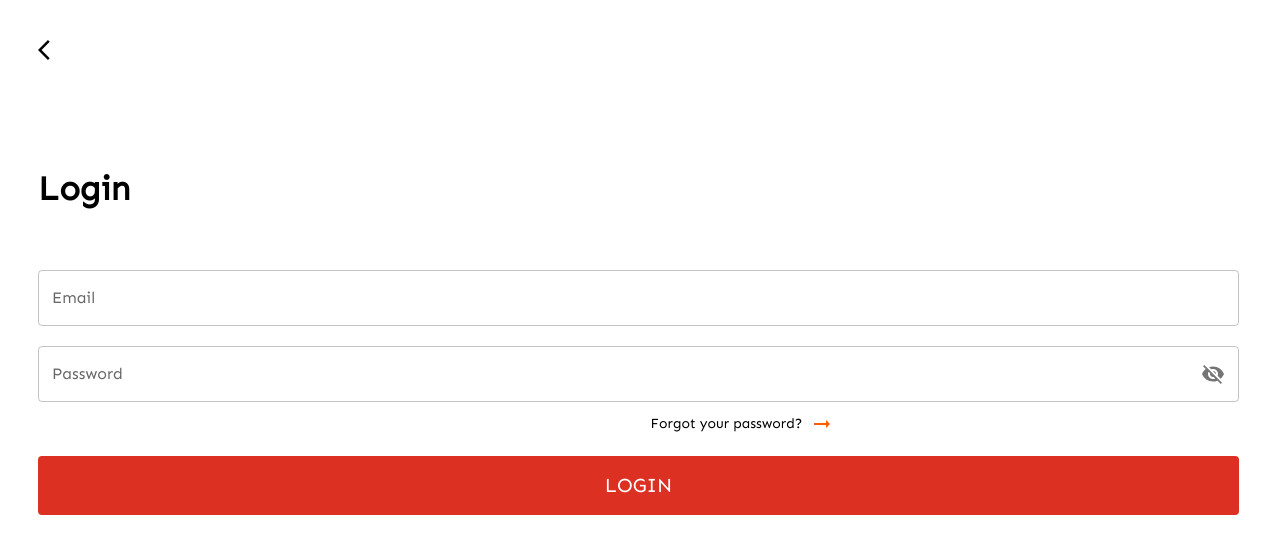
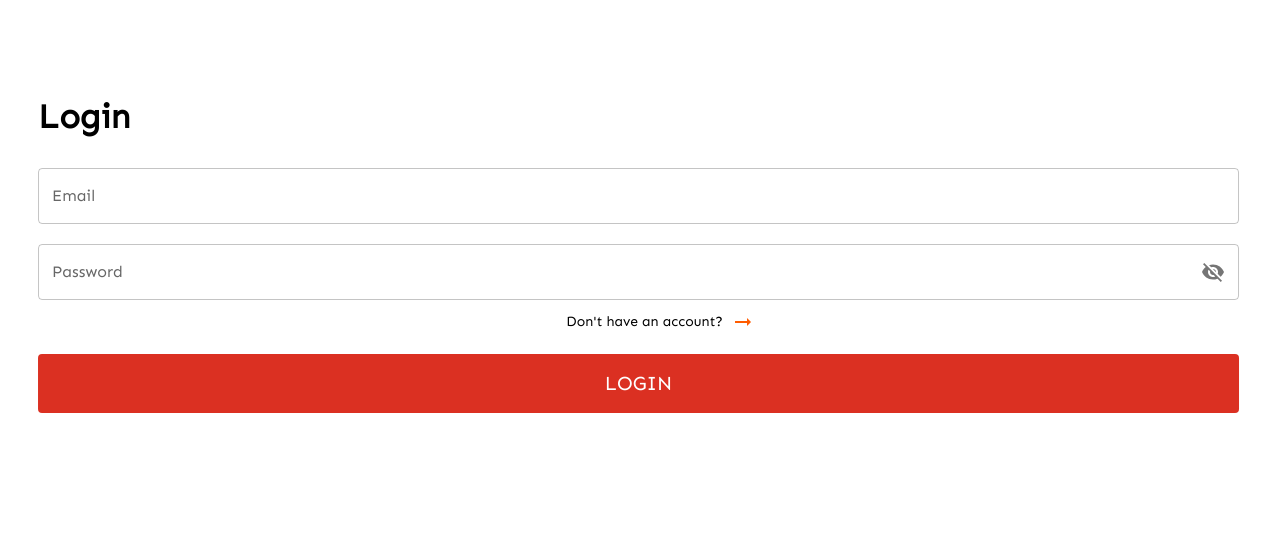
Before and after one commit to kass8mal8/swiftcart, a React (Vite) app in the folder client/: page /signin in a window 1280 px wide. Shown: the top 554 px of the page. Built offline with nearby package versions, Linux system fonts and the light colour scheme.

Commit message:
modified authentication

```diff
--- a/client/src/components/authentication/AuthIntro.jsx
+++ b/client/src/components/authentication/AuthIntro.jsx
@@ -8,9 +8,6 @@ const AuthIntro = () => {
 
     return (
         <>
-            <IconButton sx={{padding: '10px', marginLeft: '-10px', marginTop: '20px'}}>
-                <ArrowBackIos sx={{ color: 'black' }} />
-            </IconButton>
             <Typography variant='h4' className="auth-text" mt={12}>
                 { arr.includes(location.pathname) ? "Login" : "Signup" }
             </Typography>
--- a/client/src/components/authentication/Form.jsx
+++ b/client/src/components/authentication/Form.jsx
@@ -116,9 +116,9 @@ const Form = () => {
                     }}
                 />
                 { location.pathname === '/signin' &&
-                    <Stack direction='row' spacing={1} sx={{ alignItems: 'center', marginLeft: '51%'}}>
-                        <Typography variant='body2'>Forgot your password?</Typography>
-                        <ArrowRightAlt sx={{ color: '#ff5c00' }} />
+                    <Stack direction='row' spacing={1} sx={{ alignItems: 'center', marginLeft: '44%'}}>
+                        <Typography variant='body2'>Don't have an account?</Typography>
+                        <ArrowRightAlt sx={{ color: '#ff5c00' }} onClick={() => navigate('/signup')} />
                     </Stack>
                 }
                 <SubmitButton loading={loading} />
--- a/client/src/components/pages/bag/FilledBag.jsx
+++ b/client/src/components/pages/bag/FilledBag.jsx
@@ -33,8 +33,10 @@ const FilledBag = ({ products }) => {
             const response = await initiateDelete(url)
             console.log(response.message)
             setBagCount( prev => prev - 1)
-            // setProds(prods.filter( prod => prod.id !== id))
-            // console.log(prods)
+
+            const modProducts = prods.filter( prod => prod._id !== id)
+            setProds(modProducts)
+            console.log(prods)
             refetchProducts()
         }
         catch(err) {
@@ -87,6 +89,10 @@ const FilledBag = ({ products }) => {
         }
     }
 
+    // const handleFilterUpdate = (id) => {
+
+    // }
+
     // const orderURI = 'http://localhost:5000/api/orders/place-order'
     // const { post } = usePost(orderURI)
 
@@ -98,7 +104,7 @@ const FilledBag = ({ products }) => {
             { prods.map( product => (
                 <Stack key={product._id} direction='row' spacing={2} mb={2} sx={{ justifyContent: 'space-between' }} className='card'>
                     <img src={product.image} alt='illustration' width='30%' />
-                    <Box>
+                    <Box sx={{ paddingBlock: '10px' }}>
                         <Typography variant='body1' sx={{ fontWeight: '600', marginTop: '10px' }}>{product.title.slice(0, 15)}</Typography>
                         <Stack direction='row' spacing={2} sx={{ alignItems: 'center', marginTop: '20px' }}>
                             <IconButton sx={{background: 'white'}} onClick={() => handleCountUpdate('minus', product._id)}> <Remove /> </IconButton>
--- a/client/src/styles/css/index.css
+++ b/client/src/styles/css/index.css
@@ -3,7 +3,7 @@
   src: url(../../assets//font/Sen-Regular.ttf);
 }
 .auth .form {
-  margin-top: 50px;
+  margin-top: 20px;
 }
 .auth .form .input {
   margin: 10px auto;
```
Also changed, not shown: client/src/components/shop/ProductList.jsx (+0 -32 lines).
